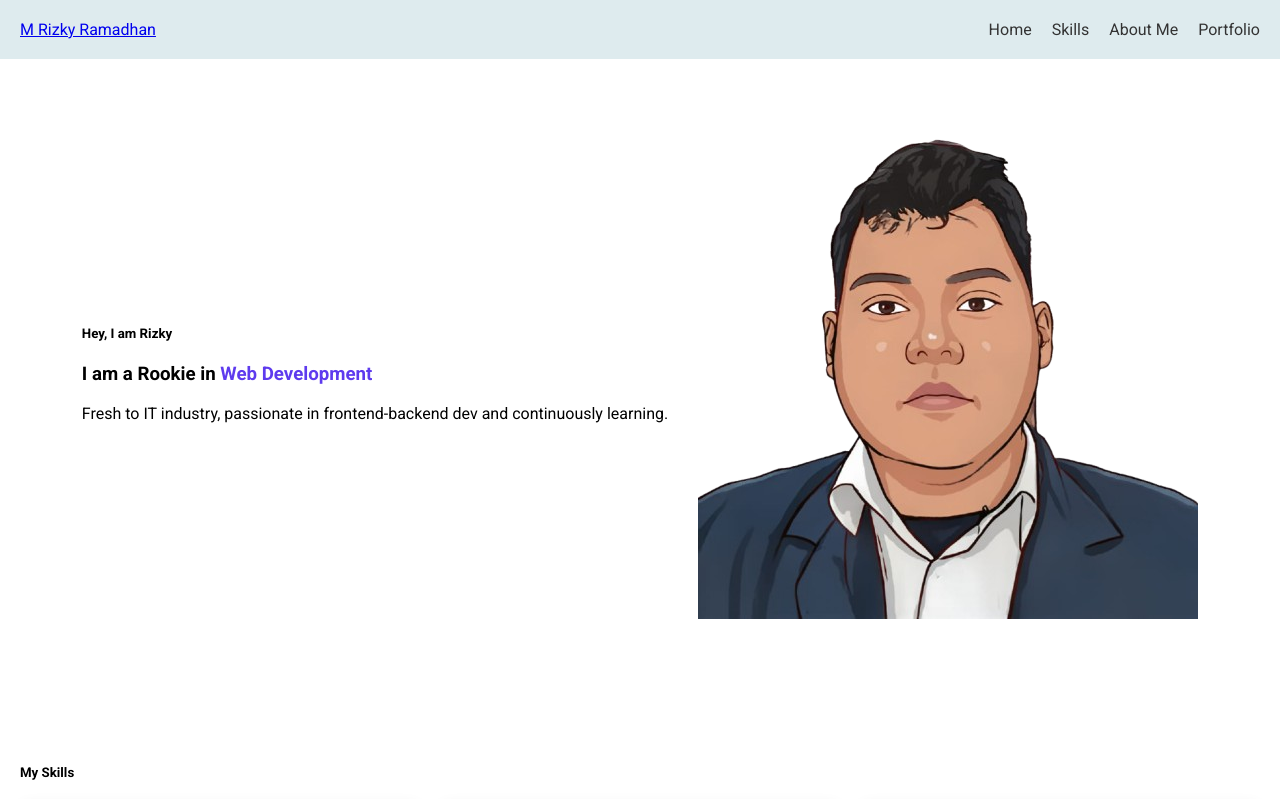
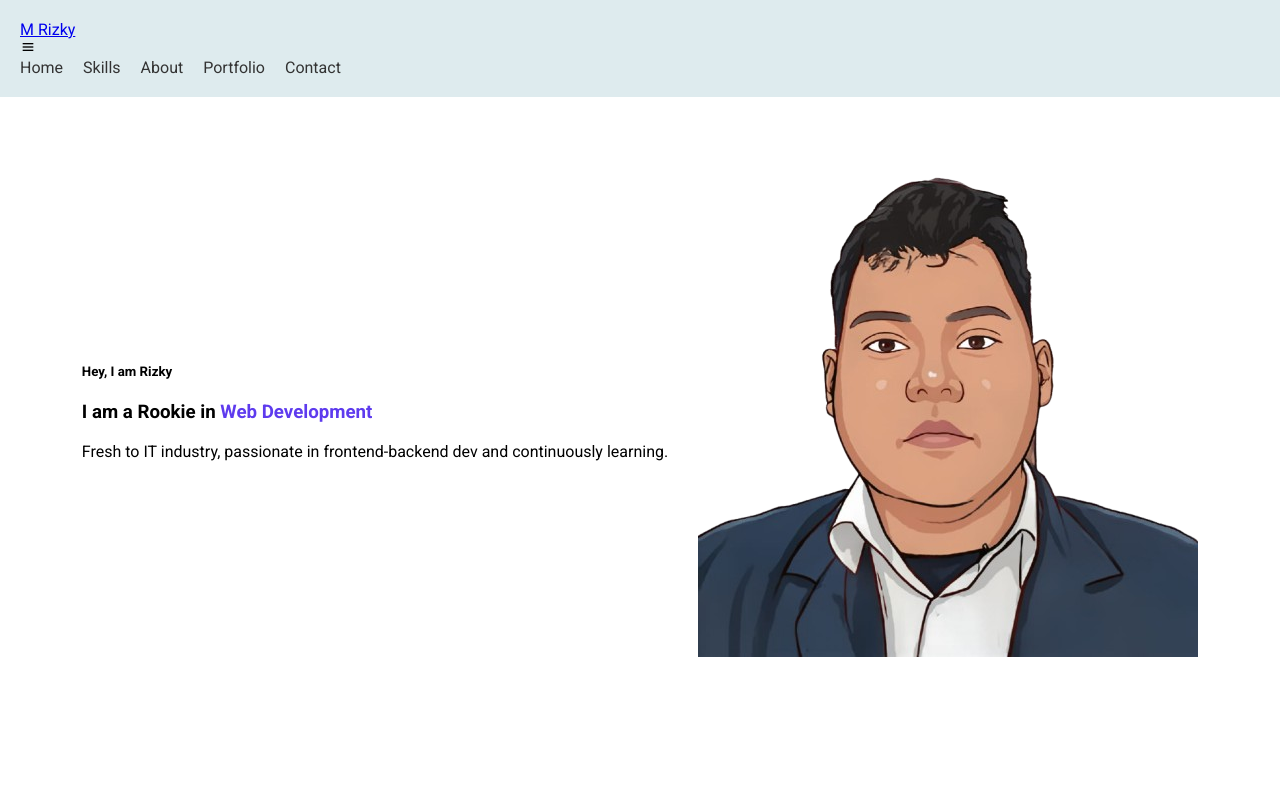
Before and after one commit to rizkystat/portofolio-rizky, a plain HTML site: page index.html in a window 1280 px wide. Shown: the top 799 px of the page. Drawn offline with nearby package versions, Linux system fonts and the light colour scheme.

Commit message:
Update index.html

```diff
--- a/index.html
+++ b/index.html
@@ -10,15 +10,22 @@
 </head>
 <body>
 
-  <nav>
-    <div class="logo"><a href="#main">M Rizky Ramadhan</a></div>
-    <ul>
+ <nav class="navbar">
+  <div class="navbar-container">
+    <a href="#main" class="navbar-logo">M Rizky</a>
+    <div class="navbar-toggle" onclick="toggleMenu()">
+      <i class='bx bx-menu'></i>
+    </div>
+    <ul class="navbar-menu" id="navbarMenu">
       <li><a href="#main">Home</a></li>
       <li><a href="#skills">Skills</a></li>
-      <li><a href="#about">About Me</a></li>
+      <li><a href="#about">About</a></li>
       <li><a href="#portfolio">Portfolio</a></li>
+      <li><a href="#contactSection">Contact</a></li>
     </ul>
-  </nav>
+  </div>
+</nav>
+
 
   <div class="main" id="main">
     <div class="left">
@@ -104,6 +111,17 @@
   </div>
 
   <footer>
+    <div id="contactSection" class="contact">
+  <h3>Contact Me</h3>
+  <p>Feel free to reach out to me via email or social media below.</p>
+  <ul class="contact-links">
+    <li><a href="mailto:riskyra8990@gmail.com"><i class='bx bxl-gmail'></i> riskyra8990@gmail.com</a></li>
+    <li><a href="https://www.instagram.com/mrizkyr.11/"><i class='bx bxl-instagram'></i> Instagram</a></li>
+    <li><a href="https://www.tiktok.com/@soretiree"><i class='bx bxl-tiktok'></i> TikTok</a></li>
+    <li><a href="https://github.com"><i class='bx bxl-github'></i> GitHub</a></li>
+  </ul>
+</div>
+
     <div class="logo"><h3>Mrizky</h3></div>
     <ul>
       <li><a href="#">Home</a></li>
```
